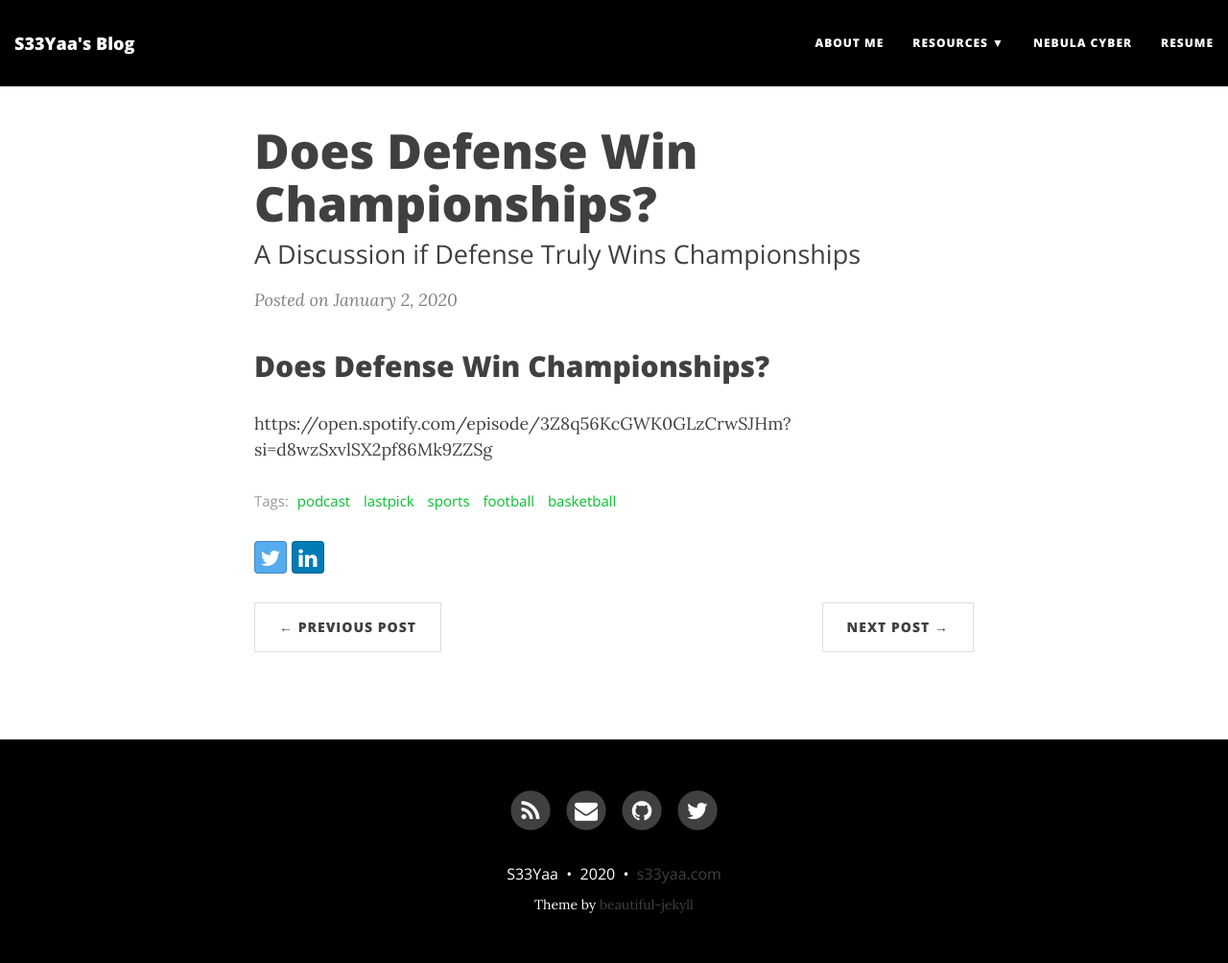
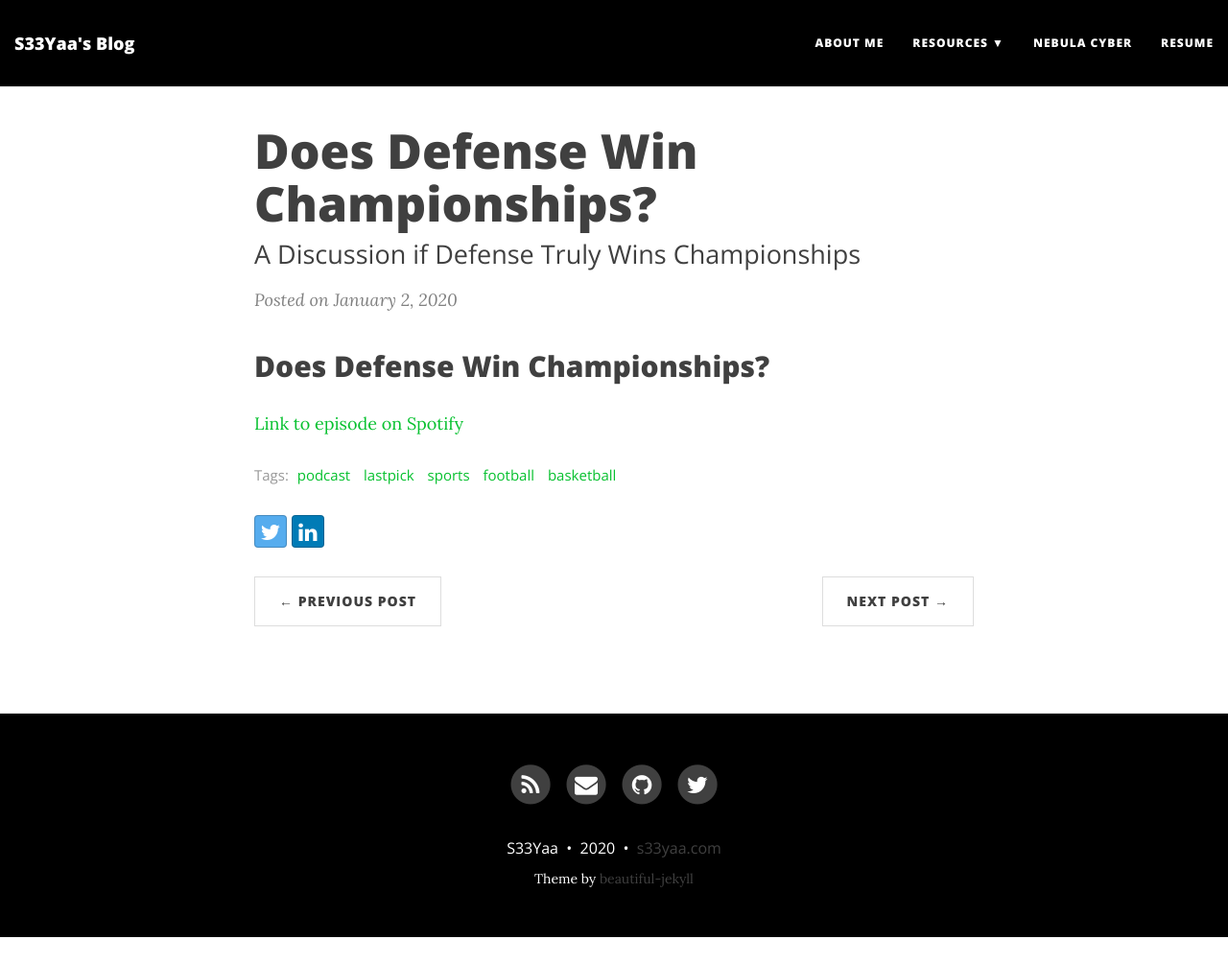
Before and after one commit to vevinkirk/vevinkirk.github.io, a Jekyll site: the page built from _posts/2020-01-06-Does-Defense-Win-Championships.md, in a window 1280 px wide and 1004 px high. Shown: the whole window at 96% size. Built offline with Jekyll 4.4.1, drawn with Linux system fonts in a browser that asks for light colours; nearby versions of some CDN libraries.

Commit message:
Update 2020-01-06-Does-Defense-Win-Championships.md

```diff
--- a/_posts/2020-01-06-Does-Defense-Win-Championships.md
+++ b/_posts/2020-01-06-Does-Defense-Win-Championships.md
@@ -17,4 +17,4 @@ comments: true
 ---
 
 ## Does Defense Win Championships?
-https://open.spotify.com/episode/3Z8q56KcGWK0GLzCrwSJHm?si=d8wzSxvlSX2pf86Mk9ZZSg
+[Link to episode on Spotify](https://open.spotify.com/episode/3Z8q56KcGWK0GLzCrwSJHm?si=d8wzSxvlSX2pf86Mk9ZZSg)
```
